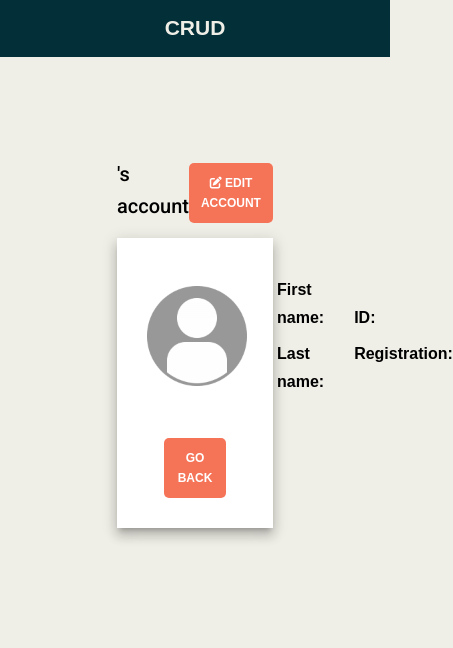
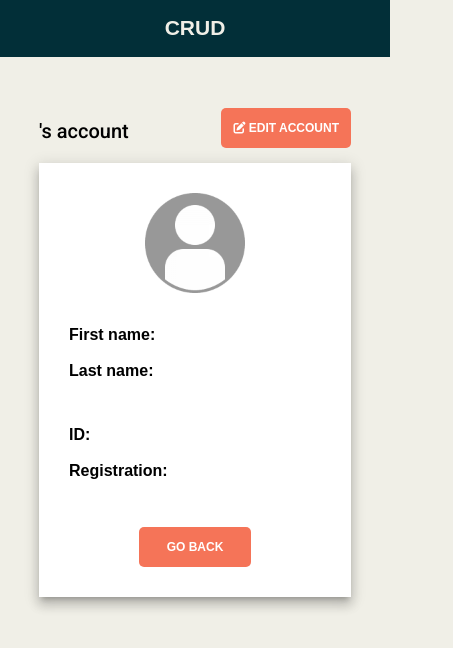
Before and after one commit to babsnassar/finlex-challenge, an Angular app: page /accounts/update in a window 390 px wide. Shown: the top 648 px of the page, 453 px wide, since content can reach past the window. Built offline with nearby package versions, Linux system fonts and the light colour scheme; no server answers.

Commit message:
Applied responsive design

```diff
--- a/src/app/components/view-account/view-account.component.css
+++ b/src/app/components/view-account/view-account.component.css
@@ -27,3 +27,14 @@ span {
 .center {
   justify-content: center;
 }
+
+@media (max-width: 960px) {
+  .flex-box {
+    flex-direction: column;
+    gap: 20px;
+    align-items:flex-start;
+  }
+  .avatar {
+    margin: auto;
+  }
+}
--- a/src/styles.css
+++ b/src/styles.css
@@ -29,14 +29,6 @@ p {
   margin: 100px 0;
 }
 
-.medium {
-  width: 40%;
-}
-
-.large {
-  width: 100%;
-}
-
 .flex {
   display: flex;
   justify-content: space-between;
@@ -47,6 +39,14 @@ p {
   background-color: #fff;
   box-shadow: 0px 5px 5px -3px rgb(0 0 0 / 20%), 0px 8px 10px 1px rgb(0 0 0 / 14%), 0px 3px 14px 2px rgb(0 0 0 / 12%);
   padding: 30px;
+}
+
+.medium {
+  width: 40%;
+}
+
+.large {
+  width: 100%;
 }
 
 .btn-orange {
@@ -75,3 +75,18 @@ p {
   color:#F0EFE7;
   background-color: #000;
 }
+
+
+@media (max-width: 960px) {
+  .container {
+    padding: 1px 10%;
+  }
+
+  .content {
+    margin: 50px 0;
+  }
+
+  .medium {
+    width: 35%;
+  }
+}
```
